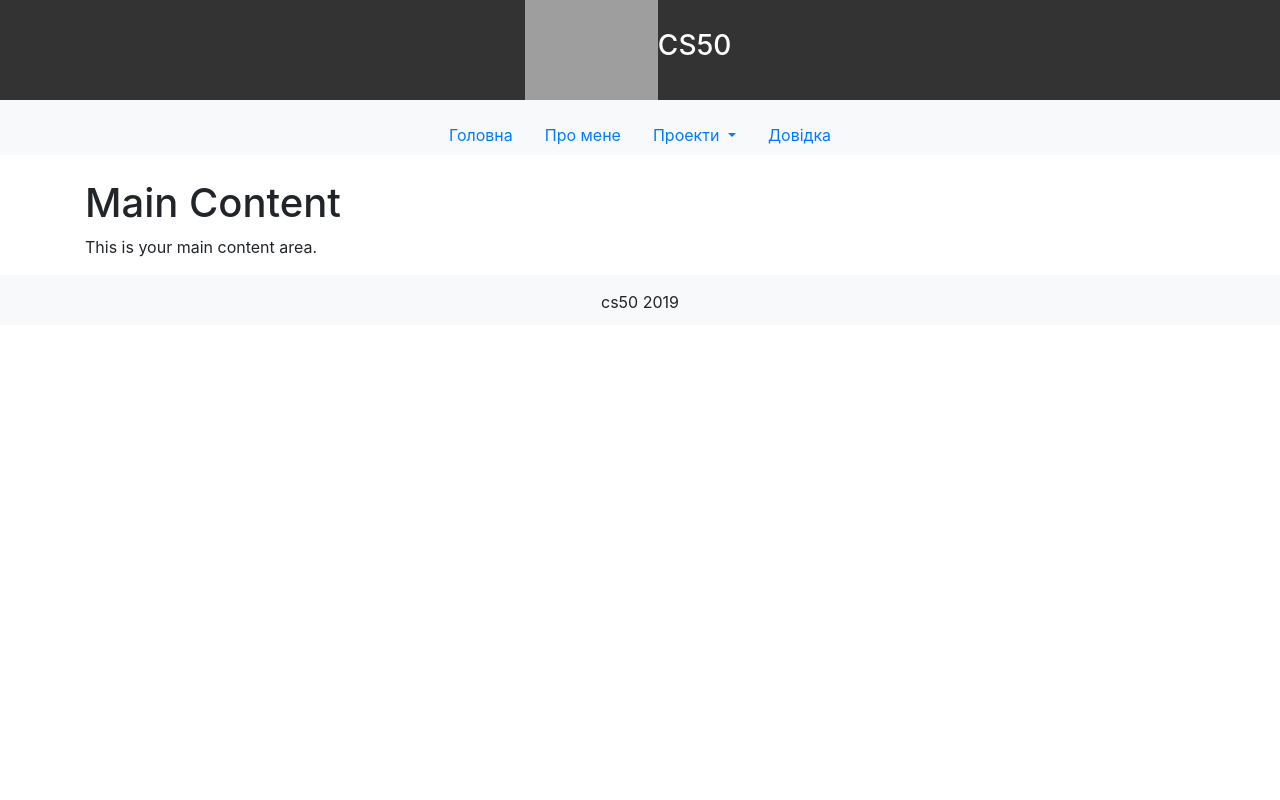
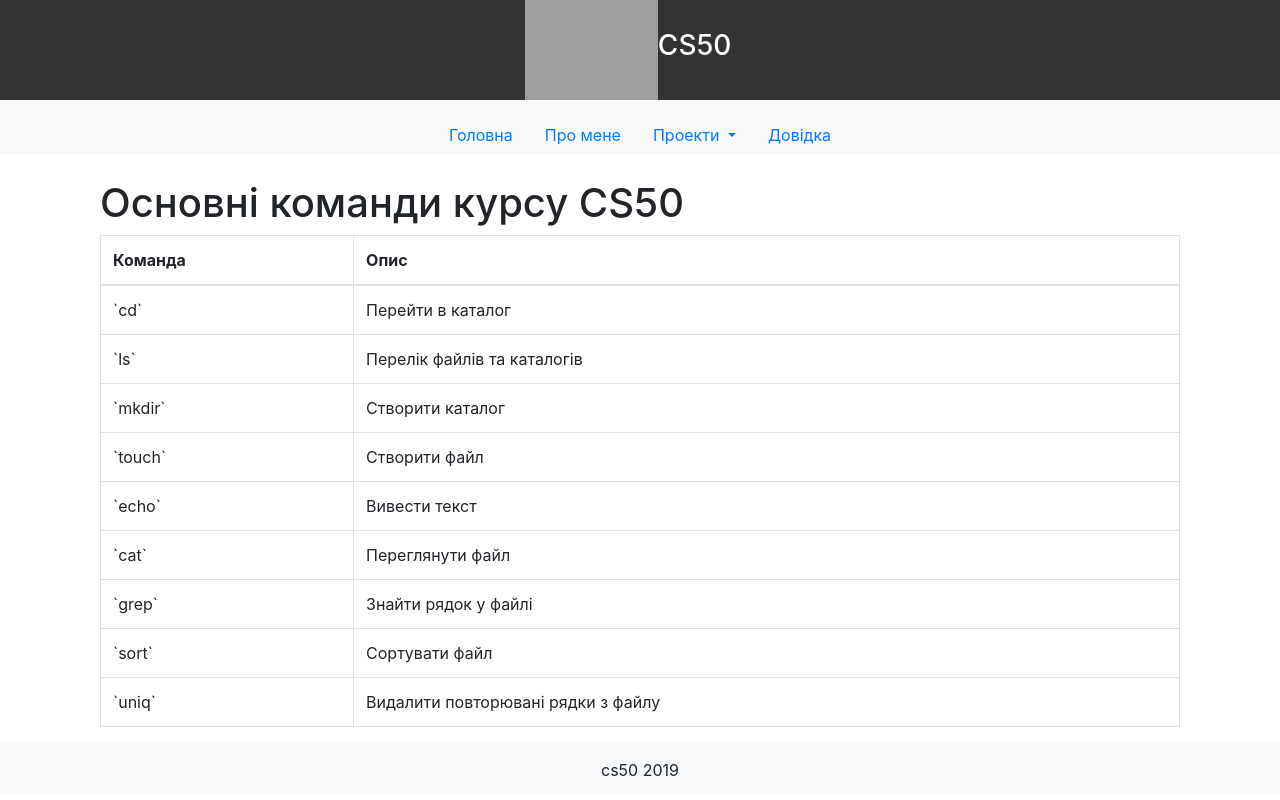
Before and after one commit to RangoUsmart/CS50, a plain HTML site: page WEEK5/homepage/info.html in a window 1280 px wide. Drawn offline with nearby package versions, Linux system fonts and the light colour scheme; grey boxes are pictures that could not be loaded.

Commit message:
Wed, Jan 3, 2024, 2:01 AM +02:00

```diff
--- a/WEEK5/homepage/info.html
+++ b/WEEK5/homepage/info.html
@@ -45,9 +45,56 @@
     </div>
 
     <div class="container mt-4">
-        <!-- Вміст вашої сторінки -->
-        <h1>Main Content</h1>
-        <p>This is your main content area.</p>
+        <div class="container">
+            <h1>Основні команди курсу CS50</h1>
+
+            <table class="table table-bordered">
+              <thead>
+                <tr>
+                  <th>Команда</th>
+                  <th>Опис</th>
+                </tr>
+              </thead>
+              <tbody>
+                <tr>
+                  <td>`cd`</td>
+                  <td>Перейти в каталог</td>
+                </tr>
+                <tr>
+                  <td>`ls`</td>
+                  <td>Перелік файлів та каталогів</td>
+                </tr>
+                <tr>
+                  <td>`mkdir`</td>
+                  <td>Створити каталог</td>
+                </tr>
+                <tr>
+                  <td>`touch`</td>
+                  <td>Створити файл</td>
+                </tr>
+                <tr>
+                  <td>`echo`</td>
+                  <td>Вивести текст</td>
+                </tr>
+                <tr>
+                  <td>`cat`</td>
+                  <td>Переглянути файл</td>
+                </tr>
+                <tr>
+                  <td>`grep`</td>
+                  <td>Знайти рядок у файлі</td>
+                </tr>
+                <tr>
+                  <td>`sort`</td>
+                  <td>Сортувати файл</td>
+                </tr>
+                <tr>
+                  <td>`uniq`</td>
+                  <td>Видалити повторювані рядки з файлу</td>
+                </tr>
+              </tbody>
+            </table>
+          </div>
     </div>
 
     <div class="bottom-menu">
```
